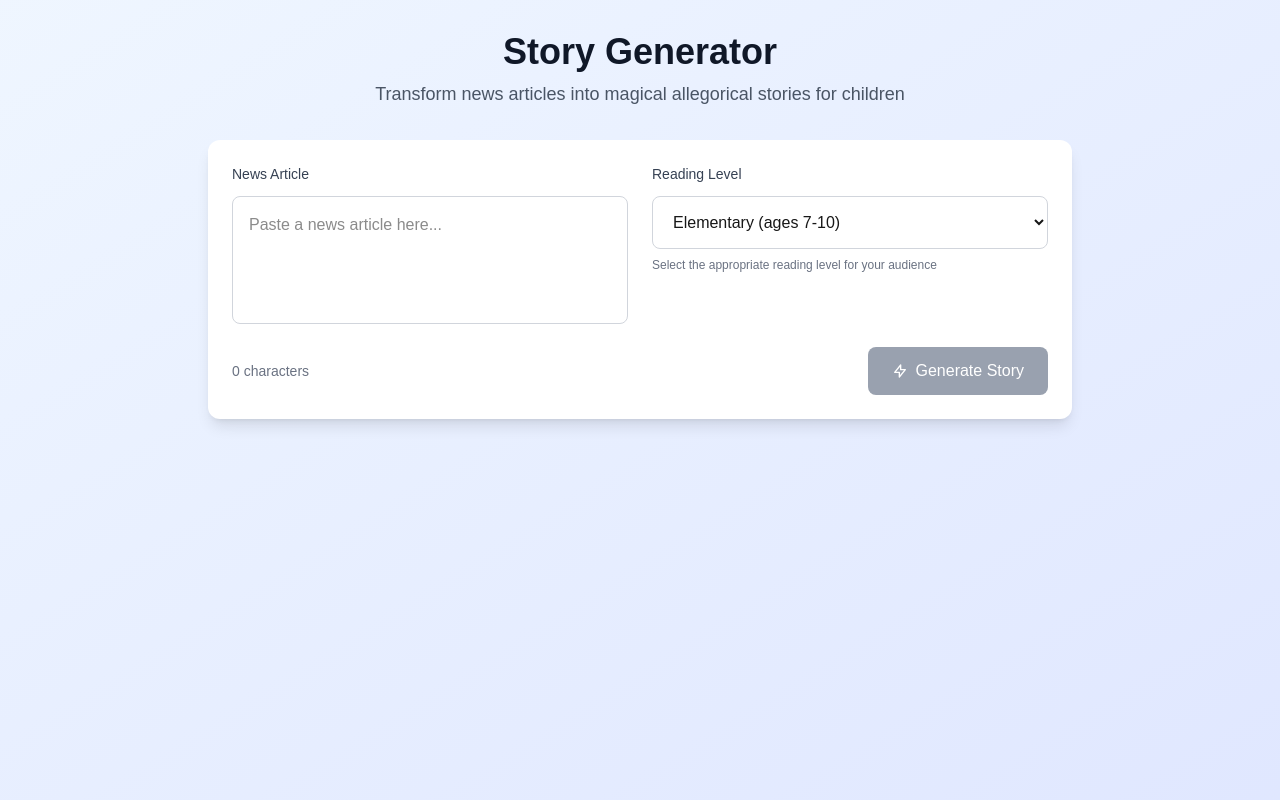
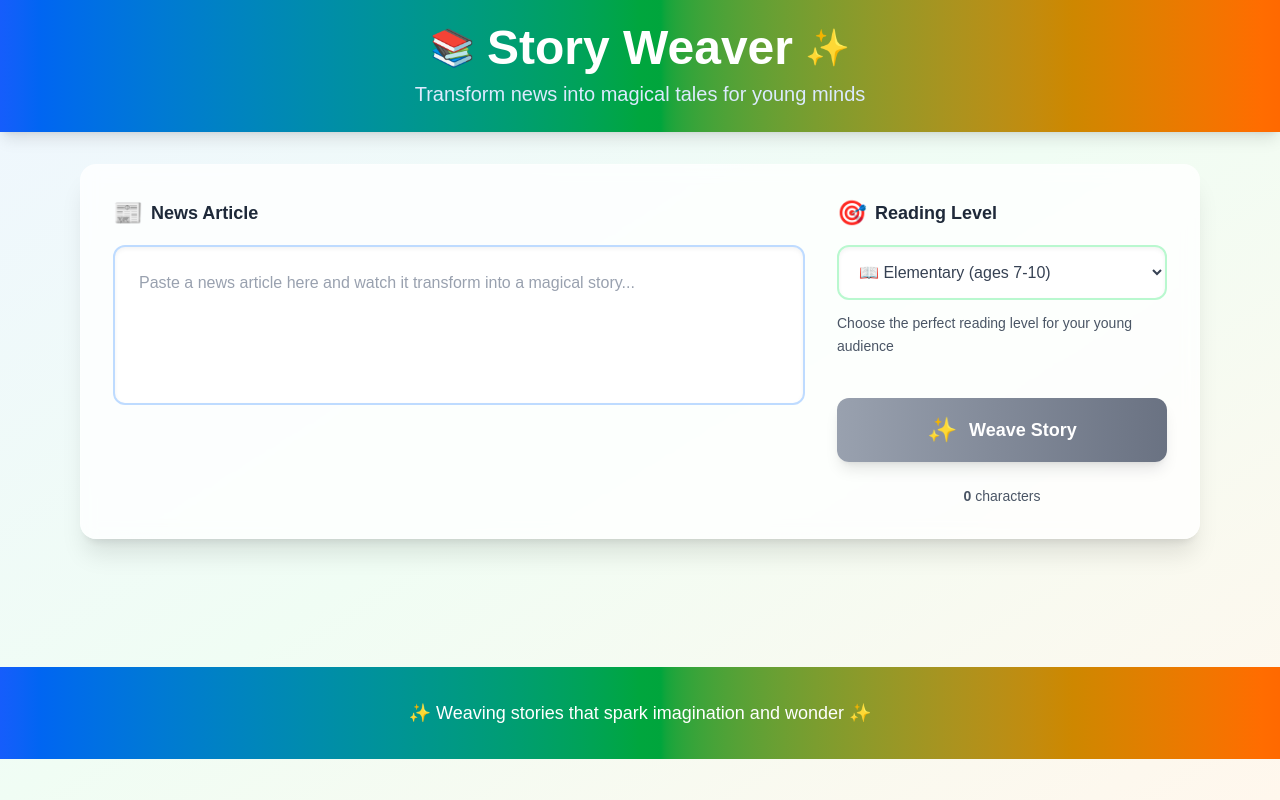
Before and after one commit to jtomylew/story-generator, a Next.js app: page / in a window 1280 px wide. Built offline with nearby package versions, Linux system fonts and the light colour scheme.

Commit message:
Make UI more child friendly

```diff
--- a/app/page.js
+++ b/app/page.js
@@ -47,127 +47,172 @@ export default function Home() {
   };
 
   return (
-    <div className="min-h-screen bg-gradient-to-br from-blue-50 to-indigo-100 dark:from-gray-900 dark:to-gray-800">
-      <div className="container mx-auto px-4 py-8 max-w-4xl">
+    <div className="min-h-screen bg-gradient-to-br from-blue-50 via-green-50 to-orange-50">
       {/* Header */}
-        <div className="text-center mb-8">
-          <h1 className="text-4xl font-bold text-gray-900 dark:text-white mb-2">
-            Story Generator
+      <header className="bg-gradient-to-r from-blue-600 via-green-600 to-orange-500 text-white shadow-lg">
+        <div className="container mx-auto px-4 py-6">
+          <div className="text-center">
+            <h1 className="text-4xl md:text-5xl font-bold mb-2 flex items-center justify-center gap-3">
+              <span className="text-3xl md:text-4xl">📚</span>
+              Story Weaver
+              <span className="text-3xl md:text-4xl">✨</span>
             </h1>
-          <p className="text-lg text-gray-600 dark:text-gray-300">
-            Transform news articles into magical allegorical stories for children
+            <p className="text-lg md:text-xl text-blue-100 font-medium">
+              Transform news into magical tales for young minds
             </p>
           </div>
+        </div>
+      </header>
 
+      <div className="container mx-auto px-4 py-8 max-w-6xl">
         {/* Input Section */}
-        <div className="bg-white dark:bg-gray-800 rounded-xl shadow-lg p-6 mb-8">
-          <div className="grid grid-cols-1 md:grid-cols-2 gap-6">
+        <div className="bg-white/80 backdrop-blur-sm rounded-2xl shadow-xl border border-white/20 p-8 mb-8">
+          <div className="grid grid-cols-1 lg:grid-cols-3 gap-8">
             {/* News Article Input */}
-            <div>
-              <label htmlFor="newsStory" className="block text-sm font-medium text-gray-700 dark:text-gray-300 mb-3">
+            <div className="lg:col-span-2">
+              <label htmlFor="newsStory" className="block text-lg font-semibold text-gray-800 mb-4 flex items-center gap-2">
+                <span className="text-2xl">📰</span>
                 News Article
               </label>
               <textarea
                 id="newsStory"
                 value={newsStory}
                 onChange={(e) => setNewsStory(e.target.value)}
-                placeholder="Paste a news article here..."
-                className="w-full h-32 p-4 border border-gray-300 dark:border-gray-600 rounded-lg focus:ring-2 focus:ring-blue-500 focus:border-transparent dark:bg-gray-700 dark:text-white resize-none"
+                placeholder="Paste a news article here and watch it transform into a magical story..."
+                className="w-full h-40 p-6 border-2 border-blue-200 rounded-xl focus:ring-4 focus:ring-blue-300 focus:border-blue-400 bg-white/90 resize-none text-gray-700 placeholder-gray-400 transition-all duration-300 shadow-inner"
                 disabled={isLoading}
               />
             </div>
 
             {/* Reading Level Selection */}
+            <div className="space-y-6">
               <div>
-              <label htmlFor="readingLevel" className="block text-sm font-medium text-gray-700 dark:text-gray-300 mb-3">
+                <label htmlFor="readingLevel" className="block text-lg font-semibold text-gray-800 mb-4 flex items-center gap-2">
+                  <span className="text-2xl">🎯</span>
                   Reading Level
                 </label>
                 <select
                   id="readingLevel"
                   value={readingLevel}
                   onChange={(e) => setReadingLevel(e.target.value)}
-                className="w-full p-4 border border-gray-300 dark:border-gray-600 rounded-lg focus:ring-2 focus:ring-blue-500 focus:border-transparent dark:bg-gray-700 dark:text-white"
+                  className="w-full p-4 border-2 border-green-200 rounded-xl focus:ring-4 focus:ring-green-300 focus:border-green-400 bg-white/90 text-gray-700 transition-all duration-300 shadow-inner"
                   disabled={isLoading}
                 >
-                <option value="Preschool (ages 3-5)">Preschool (ages 3-5)</option>
-                <option value="Early Elementary (ages 5-7)">Early Elementary (ages 5-7)</option>
-                <option value="Elementary (ages 7-10)">Elementary (ages 7-10)</option>
+                  <option value="Preschool (ages 3-5)">👶 Preschool (ages 3-5)</option>
+                  <option value="Early Elementary (ages 5-7)">🎒 Early Elementary (ages 5-7)</option>
+                  <option value="Elementary (ages 7-10)">📖 Elementary (ages 7-10)</option>
                 </select>
-              <p className="text-xs text-gray-500 dark:text-gray-400 mt-2">
-                Select the appropriate reading level for your audience
+                <p className="text-sm text-gray-600 mt-3 leading-relaxed">
+                  Choose the perfect reading level for your young audience
                 </p>
               </div>
-          </div>
 
-          <div className="mt-4 flex justify-between items-center">
-            <div className="text-sm text-gray-500 dark:text-gray-400">
-              {newsStory.length} characters
-            </div>
+              {/* Generate Button */}
+              <div className="pt-4">
                 <button
                   onClick={handleGenerateStory}
                   disabled={isLoading || !newsStory.trim()}
-              className="px-6 py-3 bg-blue-600 hover:bg-blue-700 disabled:bg-gray-400 text-white font-medium rounded-lg transition-colors duration-200 flex items-center gap-2"
+                  className="w-full px-8 py-4 bg-gradient-to-r from-blue-500 to-green-500 hover:from-blue-600 hover:to-green-600 disabled:from-gray-400 disabled:to-gray-500 text-white font-bold text-lg rounded-xl transition-all duration-300 transform hover:scale-105 disabled:transform-none shadow-lg hover:shadow-xl flex items-center justify-center gap-3"
                 >
                   {isLoading ? (
                     <>
-                  <div className="w-4 h-4 border-2 border-white border-t-transparent rounded-full animate-spin"></div>
-                  Generating...
+                      <div className="w-6 h-6 border-3 border-white border-t-transparent rounded-full animate-spin"></div>
+                      <span>Weaving Magic...</span>
                     </>
                   ) : (
                     <>
-                  <svg className="w-4 h-4" fill="none" stroke="currentColor" viewBox="0 0 24 24">
-                    <path strokeLinecap="round" strokeLinejoin="round" strokeWidth={2} d="M13 10V3L4 14h7v7l9-11h-7z" />
-                  </svg>
-                  Generate Story
+                      <span className="text-2xl">✨</span>
+                      <span>Weave Story</span>
                     </>
                   )}
                 </button>
+              </div>
+
+              {/* Character Counter */}
+              <div className="text-center">
+                <div className="text-sm text-gray-600">
+                  <span className="font-semibold">{newsStory.length}</span> characters
+                </div>
+              </div>
+            </div>
           </div>
         </div>
 
         {/* Error Display */}
         {error && (
-          <div className="bg-red-50 dark:bg-red-900/20 border border-red-200 dark:border-red-800 rounded-lg p-4 mb-6">
-            <div className="flex items-center gap-2">
-              <svg className="w-5 h-5 text-red-500" fill="none" stroke="currentColor" viewBox="0 0 24 24">
-                <path strokeLinecap="round" strokeLinejoin="round" strokeWidth={2} d="M12 8v4m0 4h.01M21 12a9 9 0 11-18 0 9 9 0 0118 0z" />
-              </svg>
-              <span className="text-red-700 dark:text-red-400 font-medium">Error</span>
+          <div className="bg-red-50 border-2 border-red-200 rounded-xl p-6 mb-8 animate-fade-in">
+            <div className="flex items-center gap-3">
+              <span className="text-2xl">⚠️</span>
+              <div>
+                <h3 className="text-red-800 font-semibold text-lg">Oops!</h3>
+                <p className="text-red-700 mt-1">{error}</p>
               </div>
-            <p className="text-red-600 dark:text-red-300 mt-1">{error}</p>
+            </div>
+          </div>
+        )}
+
+        {/* Loading State */}
+        {isLoading && (
+          <div className="bg-white/80 backdrop-blur-sm rounded-2xl shadow-xl border border-white/20 p-12 mb-8 animate-fade-in">
+            <div className="text-center">
+              <div className="inline-flex items-center justify-center w-16 h-16 bg-gradient-to-r from-blue-500 to-green-500 rounded-full mb-6">
+                <div className="w-8 h-8 border-4 border-white border-t-transparent rounded-full animate-spin"></div>
+              </div>
+              <h3 className="text-2xl font-bold text-gray-800 mb-2">Creating Your Story</h3>
+              <p className="text-gray-600 text-lg">
+                Our magical weavers are crafting a special tale just for you...
+              </p>
+              <div className="mt-6 flex justify-center gap-2">
+                <div className="w-3 h-3 bg-blue-500 rounded-full animate-bounce"></div>
+                <div className="w-3 h-3 bg-green-500 rounded-full animate-bounce" style={{animationDelay: '0.1s'}}></div>
+                <div className="w-3 h-3 bg-orange-500 rounded-full animate-bounce" style={{animationDelay: '0.2s'}}></div>
+              </div>
+            </div>
           </div>
         )}
 
         {/* Generated Story Display */}
         {generatedStory && (
-          <div className="bg-white dark:bg-gray-800 rounded-xl shadow-lg p-6">
-            <div className="flex items-center gap-2 mb-4">
-              <svg className="w-5 h-5 text-green-500" fill="none" stroke="currentColor" viewBox="0 0 24 24">
-                <path strokeLinecap="round" strokeLinejoin="round" strokeWidth={2} d="M9 12l2 2 4-4m6 2a9 9 0 11-18 0 9 9 0 0118 0z" />
-              </svg>
-              <h2 className="text-xl font-semibold text-gray-900 dark:text-white">Generated Story</h2>
+          <div className="animate-fade-in">
+            <div className="bg-gradient-to-br from-orange-50 to-yellow-50 rounded-2xl shadow-2xl border-2 border-orange-200 p-8 mb-6">
+              <div className="flex items-center gap-3 mb-6">
+                <span className="text-3xl">📖</span>
+                <h2 className="text-3xl font-bold text-gray-800">Your Magical Story</h2>
+                <span className="text-3xl">✨</span>
               </div>
 
-            <div className="prose prose-lg max-w-none dark:prose-invert">
-              <div className="bg-gray-50 dark:bg-gray-700 rounded-lg p-6 border-l-4 border-blue-500">
-                <div className="whitespace-pre-wrap text-gray-800 dark:text-gray-200 leading-relaxed">
+              {/* Storybook Page */}
+              <div className="bg-white rounded-xl shadow-lg border-2 border-orange-300 p-8 md:p-12">
+                <div className="prose prose-lg max-w-none">
+                  <div className="text-gray-800 leading-relaxed text-lg md:text-xl">
+                    <div className="whitespace-pre-wrap font-serif">
                       {generatedStory}
                     </div>
                   </div>
                 </div>
 
-            <div className="mt-6 flex gap-3">
+                {/* Storybook Decoration */}
+                <div className="mt-8 pt-6 border-t-2 border-orange-200">
+                  <div className="flex items-center justify-center gap-4 text-orange-600">
+                    <span className="text-2xl">❦</span>
+                    <span className="text-sm font-serif italic">The End</span>
+                    <span className="text-2xl">❦</span>
+                  </div>
+                </div>
+              </div>
+            </div>
+
+            {/* Action Buttons */}
+            <div className="flex flex-col sm:flex-row gap-4 justify-center">
               <button
                 onClick={() => {
                   navigator.clipboard.writeText(generatedStory);
                   // You could add a toast notification here
                 }}
-                className="px-4 py-2 bg-gray-100 hover:bg-gray-200 dark:bg-gray-700 dark:hover:bg-gray-600 text-gray-700 dark:text-gray-300 rounded-lg transition-colors duration-200 flex items-center gap-2"
+                className="px-8 py-4 bg-gradient-to-r from-blue-500 to-blue-600 hover:from-blue-600 hover:to-blue-700 text-white font-semibold rounded-xl transition-all duration-300 transform hover:scale-105 shadow-lg hover:shadow-xl flex items-center justify-center gap-3"
               >
-                <svg className="w-4 h-4" fill="none" stroke="currentColor" viewBox="0 0 24 24">
-                  <path strokeLinecap="round" strokeLinejoin="round" strokeWidth={2} d="M8 16H6a2 2 0 01-2-2V6a2 2 0 012-2h8a2 2 0 012 2v2m-6 12h8a2 2 0 002-2v-8a2 2 0 00-2-2h-8a2 2 0 00-2 2v8a2 2 0 002 2z" />
-                </svg>
-                Copy Story
+                <span className="text-xl">📋</span>
+                <span>Copy Story</span>
               </button>
 
               <button
@@ -177,32 +222,34 @@ export default function Home() {
                   setGeneratedStory('');
                   setError('');
                 }}
-                className="px-4 py-2 bg-gray-100 hover:bg-gray-200 dark:bg-gray-700 dark:hover:bg-gray-600 text-gray-700 dark:text-gray-300 rounded-lg transition-colors duration-200 flex items-center gap-2"
+                className="px-8 py-4 bg-gradient-to-r from-green-500 to-green-600 hover:from-green-600 hover:to-green-700 text-white font-semibold rounded-xl transition-all duration-300 transform hover:scale-105 shadow-lg hover:shadow-xl flex items-center justify-center gap-3"
               >
-                <svg className="w-4 h-4" fill="none" stroke="currentColor" viewBox="0 0 24 24">
-                  <path strokeLinecap="round" strokeLinejoin="round" strokeWidth={2} d="M4 4v5h.582m15.356 2A8.001 8.001 0 004.582 9m0 0H9m11 11v-5h-.581m0 0a8.003 8.003 0 01-15.357-2m15.357 2H15" />
-                </svg>
-                Start Over
+                <span className="text-xl">🔄</span>
+                <span>Start New Story</span>
               </button>
             </div>
           </div>
         )}
+      </div>
 
-        {/* Loading State */}
-        {isLoading && (
-          <div className="bg-white dark:bg-gray-800 rounded-xl shadow-lg p-6">
-            <div className="flex items-center justify-center gap-3">
-              <div className="w-6 h-6 border-2 border-blue-500 border-t-transparent rounded-full animate-spin"></div>
-              <span className="text-gray-700 dark:text-gray-300 font-medium">
-                Creating your magical story...
-              </span>
-            </div>
-            <p className="text-center text-gray-500 dark:text-gray-400 mt-2">
-              This may take a few moments
+      {/* Footer */}
+      <footer className="bg-gradient-to-r from-blue-600 via-green-600 to-orange-500 text-white py-8 mt-16">
+        <div className="container mx-auto px-4 text-center">
+          <p className="text-lg font-medium">
+            ✨ Weaving stories that spark imagination and wonder ✨
           </p>
         </div>
-        )}
-      </div>
+      </footer>
+
+      <style jsx>{`
+        @keyframes fade-in {
+          from { opacity: 0; transform: translateY(20px); }
+          to { opacity: 1; transform: translateY(0); }
+        }
+        .animate-fade-in {
+          animation: fade-in 0.6s ease-out;
+        }
+      `}</style>
     </div>
   );
 }
```
Lines whose indentation alone changed are shown as unchanged.
